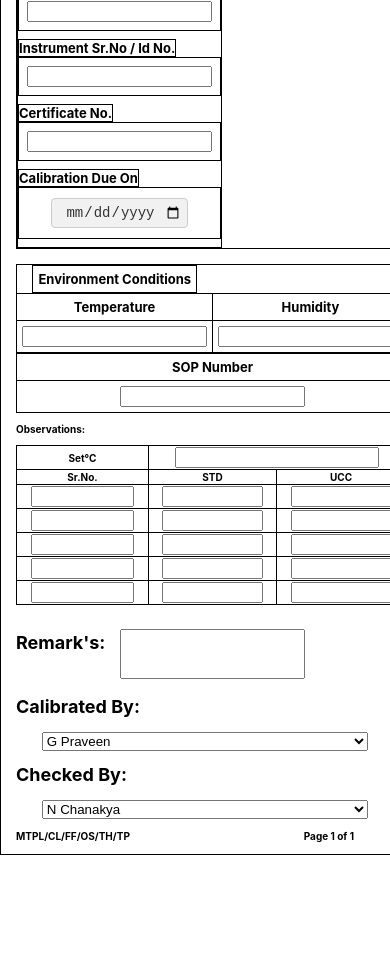
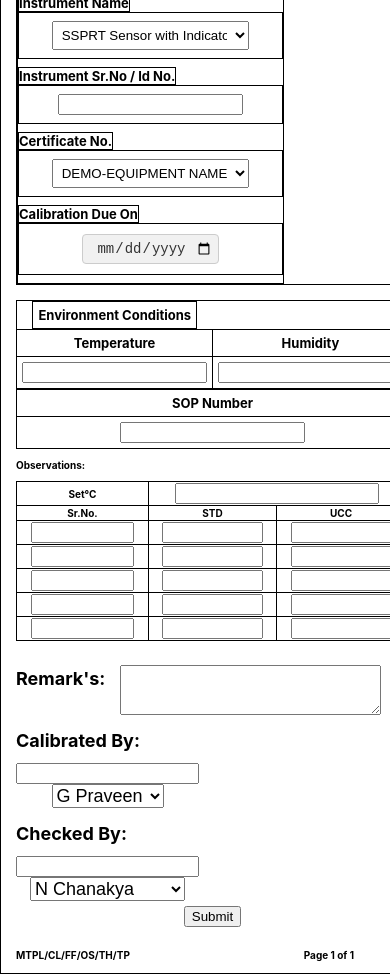
Before and after one commit to Sathish9686/MetserForm, a React (Create React App) app: page / in a window 390 px wide. Shown: the part 800-1774 px from the top of the page. Before the commit the page ends 1655 px from the top, so only its background shows below. Built offline with nearby package versions, Linux system fonts and the light colour scheme.

Commit message:
changes done

```diff
--- a/src/components/UserForm/index.css
+++ b/src/components/UserForm/index.css
@@ -268,7 +268,7 @@
   font-size: 18px;
   margin-left: 15px;
   margin-right: 15px;
-  margin-top: 5px;
+  margin-top: 0px;
   margin-bottom: 0px;
 }
 
@@ -279,13 +279,13 @@
   font-size: 18px;
   margin-left: 15px;
   margin-right: 15px;
-  margin-top: 5px;
+  margin-top: 15px;
   margin-bottom: 0px;
 }
 
 .text {
   font-size: 18px;
-  padding-right: 55px;
+
 }
 .text1 {
   font-size: 10px;
@@ -309,11 +309,87 @@
   display: none;
 }
 
+.unit{
+  padding: 5px;
+}
+
+.remarks{
+  height: 50px;
+  max-width: auto;
+  min-width:100px;
+  margin-top:12px;
+  margin-right: 15px;
+
+}
+
+.remark-container{
+  display: flex;
+  flex-direction: row;
+  justify-content: flex-start;
+}
+
+.checkedbystyle{
+  margin-left:0px;
+  padding-left: 0px;
+  text-align: left;
+}
+
+.calibratedstyle{
+  margin-left: 0px;
+  padding-left: 5px;
+
+}
+
+.text-left{
+  align-items: left;
+  text-align: left;
+  padding-bottom: 10px;
+  margin-left: 15px;
+  padding-left: 0px;
+}
+
+.left-align{
+  text-align: left;
+
+  align-items: left;
+}
+
+.button{
+  margin: 5px;
+  display: flex;
+  justify-content: center;
+  flex-direction: row;
+}
 /*New CSS 767max mobile*/
 
 @media screen and (max-width: 767px) {
+  .button{
+    display: flex;
+    justify-content: flex-start;
+    flex-direction: column;
+  }
+  .dateInput {
+    height: 30px;
+    width: auto;
+    min-width: fit-content;
+    padding: 5px;
+    border: 1px solid #ccc;
+    border-radius: 4px;
+    background-color: #f1f1f1;
+    color: #333;
+    font-size: 14px;
+    text-align: center;
+    margin: 2px;
+  }
 
-
+  .text {
+    font-size: 18px;
+    margin-left: 15px;
+  }
+  .text-left{
+    align-items: left;
+    padding-bottom: 10px;
+  }
   .main-form-container {
     text-align: center;
    width: fit-content;
@@ -374,7 +450,7 @@
 }
 
   .section-header {
-    width: 48.3%;
+    width: 40%;
     margin-left: 15px;
     text-align: left;
     border: 1px solid black;
@@ -493,38 +569,33 @@
   .footer-sub {
     display: flex;
     flex-direction: column;
-    justify-content: flex-start;
+    align-items: flex-start;
+
 
     margin-left: 0px;
   }
 
-  .text {
-    font-size: 18px;
-    text-align: start;
-    padding-left: 15px;
-  }
 
 
   .desktophide {
     margin-left: 5px;
   }
-
-
+  .input-mb{
+    margin-left: 0px;
+  }
+  .text-left{
+    align-items: left;
+    padding-bottom: 10px;
+    margin-left: 15px;
+  }
+  .input-mb{
+    margin-left: 15px;
+    padding-left: 0px;
+  }
 }
 
-
-.unit{
-  padding: 5px;
+@media print{
+  .button{
+    display: block;
+  }
 }
-
-.remarks{
-  height: 50px;
-  width: 90;
-  margin-top:12px;
-}
-
-.remark-container{
-  display: flex;
-  flex-direction: row;
-  justify-content: flex-start;
-}
--- a/src/components/UserForm/index.js
+++ b/src/components/UserForm/index.js
@@ -57,7 +57,7 @@ class UserForm extends Component {
                 <tr>
                   <th>Calibration Points</th>
                   <td>
-                    <input type="number"  />
+                    <input type="text"  pattern="[A-Za-z0-9]+" />
                   </td>
                 </tr>
               </thead>
@@ -161,7 +161,13 @@ class UserForm extends Component {
               <tr>
                 <th className="desktophide" >Instrument Name</th>
                 <td>
-                  <input />
+                  <select className="input-width unit">
+                    <option>SSPRT Sensor with Indicator</option>
+                    <option>R-Type Thermocouple with Indicator</option>
+                    <option>S-Type Thermocouple</option>
+                    <option>4 Wire RTD with Indicator</option>
+                    <option>Multi stem Thermometer</option>
+                  </select>
                 </td>
                 <th className="desktophide">Instrument Sr.No / Id No.</th>
                 <td>
@@ -169,7 +175,9 @@ class UserForm extends Component {
                 </td>
                 <th className="desktophide"> Certificate No.</th>
                 <td>
-                  <input  />
+                  <select className="input-width unit">
+                    <option>DEMO-EQUIPMENT NAME 123</option>
+                  </select>
                 </td>
                 <th className="desktophide">Calibration Due On</th>
                 <td>
@@ -343,12 +351,13 @@ class UserForm extends Component {
   <div className="footer-container">
     <div className="remark-container">
       <h1 className="text-left">Remark's:</h1>
-      <input type="text" className="remarks"></input>
+      <textarea type="text" className="remarks" cols={30} rows={2} ></textarea>
     </div>
     <div className="footer-sub">
       <div className="by-container">
-        <h1 className="text">Calibrated By:</h1>
-        <select className="input-width">
+        <h1 className="text-left left-align">Calibrated By:</h1>
+        <input type="text" className="input-mb"/> <br></br>
+        <select className="text">
           <option>G Praveen</option>
           <option>CH Naresh</option>
           <option>K Mahesh</option>
@@ -356,19 +365,29 @@ class UserForm extends Component {
           <option>M Johny</option>
         </select>
       </div>
+
       <div>
-      <h1 className="text">Checked By:</h1>
-      <select className="input-width">
+      <h1 className="text-left">Checked By:</h1>
+      <input type="text" className="input-mb"/> <br></br>
+      <select className="text">
         <option>N Chanakya</option>
         <option>M Ram Ratan</option>
         <option>G Seshavalli Sai</option>
       </select>
       </div>
     </div>
+
+    <div className="button">
+      <div>
+        <button>Submit</button>
+        </div>
+    </div>
+
     <div className="footer-sub1">
       <h1 className="text1">MTPL/CL/FF/OS/TH/TP</h1>
       <h1 className="text1">Page 1 of 1</h1>
     </div>
+
   </div>
   </>
         </div>
```
